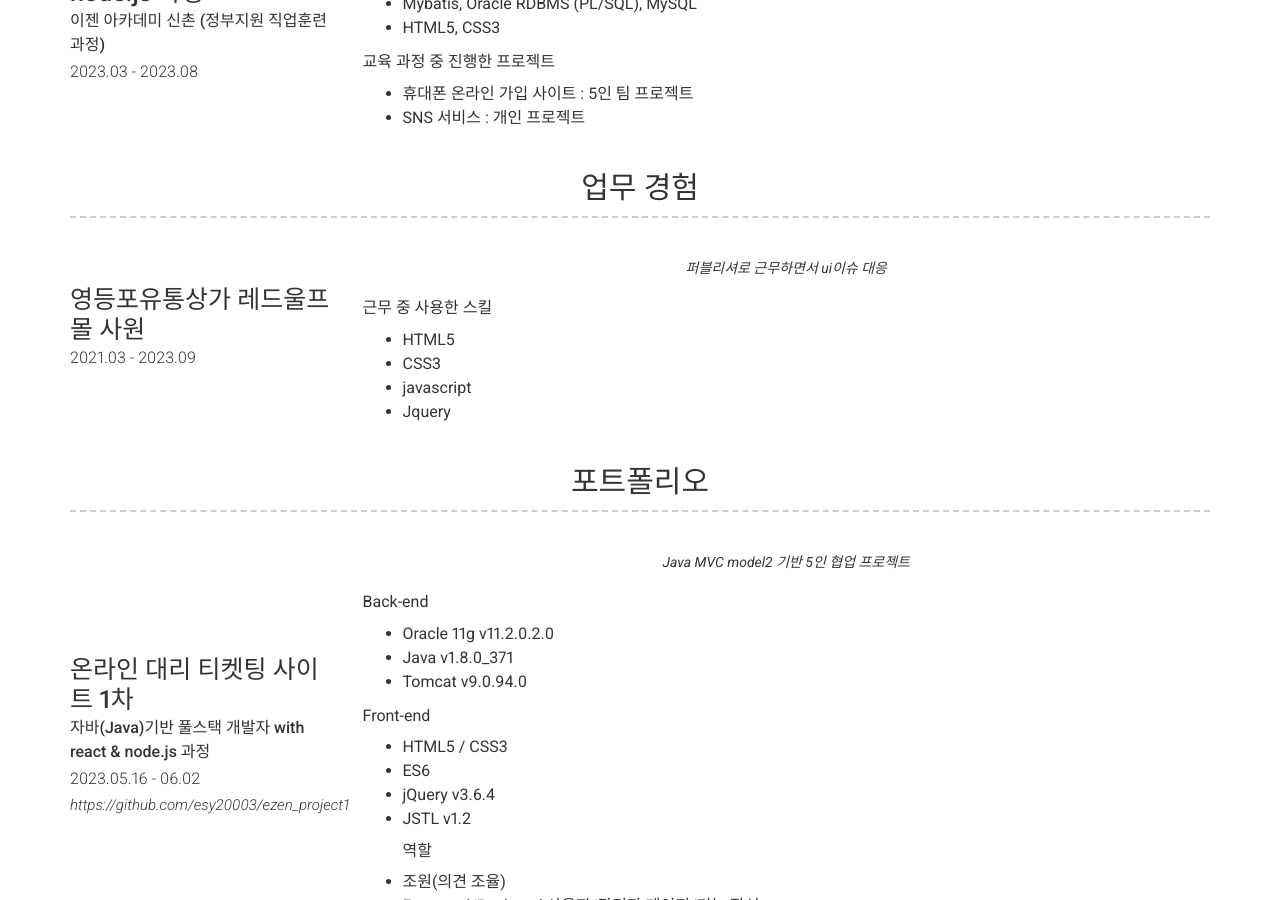
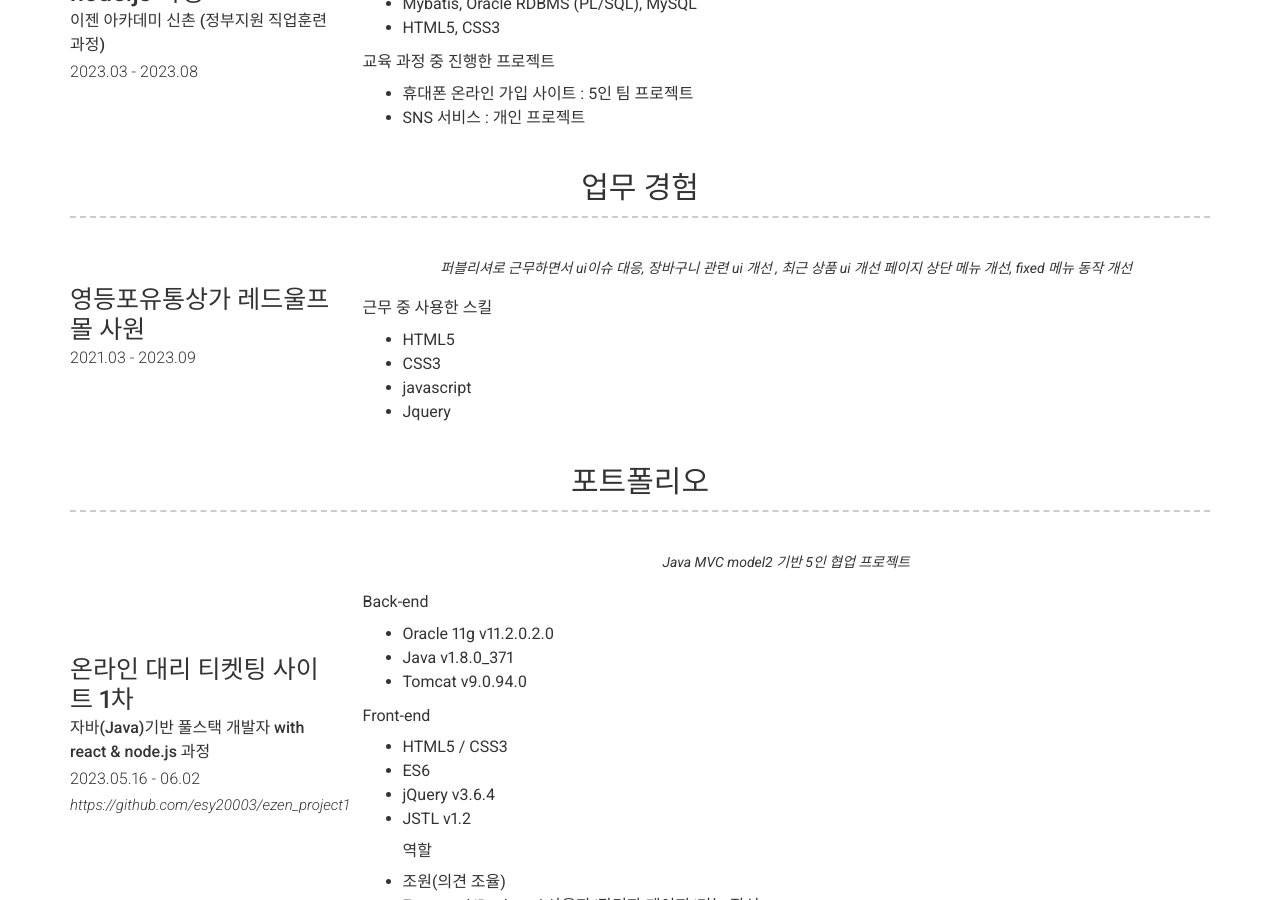
Before and after one commit to esy20003/esy20003.github.io, a Jekyll site: the page built from index.md, in a window 1280 px wide and 900 px high, scrolled down 753 px. Built offline with Jekyll 4.4.1, drawn with Linux system fonts in a browser that asks for light colours; nearby versions of some CDN libraries.

Commit message:
20230816
info update

```diff
--- a/_config.yml
+++ b/_config.yml
@@ -106,7 +106,8 @@ content:
         title: 영등포유통상가 레드울프몰 사원
         caption: 2021.03 - 2023.09
         quote: >
-          퍼블리셔로 근무하면서 ui이슈 대응
+          퍼블리셔로 근무하면서 ui이슈 대응, 장바구니 관련 ui 개선 , 최근 상품 ui 개선
+          페이지 상단 메뉴 개선, fixed 메뉴 동작 개선
         description: | # this will include new lines to allow paragraphs
           근무 중 사용한 스킬
           - HTML5
```
